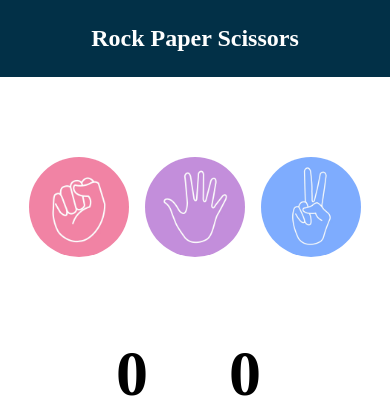
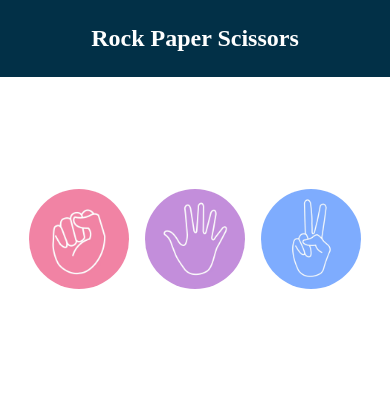
Before and after one commit to shanr94/rock_paper_scissors_game, a plain HTML site: page index.html in a window 390 px wide. Shown: the top 405 px of the page. Drawn offline with Linux system fonts and the light colour scheme.

Commit message:
optimized responsiveness for small devices
optimized responsiveness for small devices

```diff
--- a/index.html
+++ b/index.html
@@ -10,6 +10,7 @@
 
 <body>
     <h1>Rock Paper Scissors</h1>
+    <div class="container">
         <div class="choices">
             <div class="choice" id="rock">
                 <img src="./images/rock.webp" alt="Rock">
@@ -34,6 +35,7 @@
         <div id="resultContainer">
             <p id="result">Pick your move</p>
         </div>
+    </div>
     <script src="./script.js"></script>
 </body>
 
--- a/style.css
+++ b/style.css
@@ -7,11 +7,19 @@ body {
   text-align: center;
 }
 h1 {
-  height: 7vmin;
+  height: 10vh;
   padding: 1.2rem;
   background-color: #023047;
   color: white;
   line-height: 7vmin;
+}
+.container {
+  min-height: 85vh;
+  display: flex;
+  flex-direction: column;
+  align-items: center;
+  justify-content: space-evenly;
+  width: 100vw;
 }
 .choices {
   display: flex;
@@ -19,7 +27,6 @@ h1 {
   justify-content: center;
   align-items: center;
   gap: 3rem;
-  margin-top: 5rem;
 }
 .choice {
   height: 165px;
@@ -45,7 +52,6 @@ img {
   align-items: center;
   justify-content: center;
   font-size: 3rem;
-  margin-top: 5rem;
   gap: 3rem;
 }
 #userScore,
@@ -54,7 +60,6 @@ img {
   font-weight: bold;
 }
 #resultContainer {
-  margin-top: 5rem;
   display: flex;
   flex-wrap: wrap;
   align-items: center;
```
Lines whose indentation alone changed are shown as unchanged.
